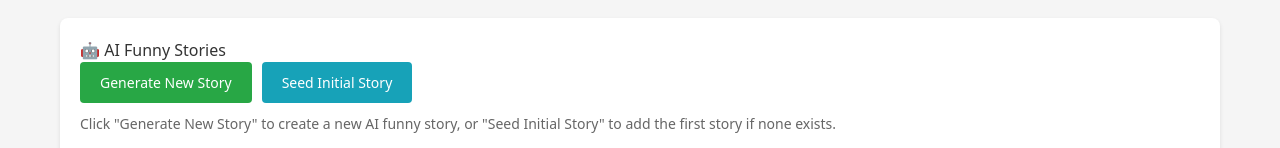
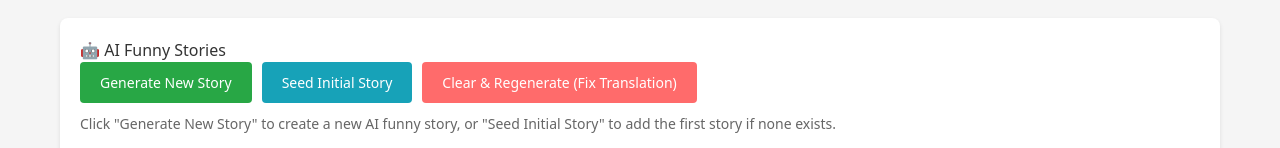
Before and after one commit to olivierpak12/hirwaambasadeur, a Next.js app: page /admin in a window 1280 px wide. Shown: the part 244-392 px from the top of the page. Built offline with nearby package versions, Linux system fonts and the light colour scheme; no server answers; sample sign-in values are in the browser's storage.

Commit message:
feat: add clear and regenerate multilingual story functionality in admin page

```diff
--- a/convex/aiStories.ts
+++ b/convex/aiStories.ts
@@ -173,3 +173,30 @@ export const seedInitialStory = mutation({
     return storyId;
   },
 });
+
+// Clear all stories and generate fresh multilingual story
+export const clearAndRegenerateMutilingual = mutation({
+  args: {},
+  handler: async (ctx) => {
+    // Delete all old stories
+    const allStories = await ctx.db.query('aiStories').collect();
+    for (const story of allStories) {
+      await ctx.db.delete(story._id);
+    }
+
+    // Generate fresh multilingual story
+    const englishStory = await generateFunnyStory('english');
+    const kinyarwandaStory = await generateFunnyStory('kinyarwanda');
+    const frenchStory = await generateFunnyStory('french');
+
+    const newStoryId = await ctx.db.insert('aiStories', {
+      englishText: englishStory,
+      kinyarwandaText: kinyarwandaStory,
+      frenchText: frenchStory,
+      generatedAt: new Date().toISOString(),
+      isActive: true,
+    });
+
+    return newStoryId;
+  },
+});
--- a/src/app/admin/page.tsx
+++ b/src/app/admin/page.tsx
@@ -10,6 +10,7 @@ export default function AdminPage() {
   const stories = useQuery(api.aiStories.getAllStories);
   const generateStory = useMutation(api.aiStories.generateNewStory);
   const seedInitialStory = useMutation(api.aiStories.seedInitialStory);
+  const clearAndRegenerate = useMutation(api.aiStories.clearAndRegenerateMutilingual);
   const schedulingStatus = useQuery(api.aiStories.getSchedulingStatus);
 
   // Check authentication
@@ -43,6 +44,19 @@ export default function AdminPage() {
       window.location.reload(); // Refresh to show the story
     } catch (error) {
       alert('Failed to seed initial story: ' + error);
+    }
+  };
+
+  const handleClearAndRegenerate = async () => {
+    if (!window.confirm('This will delete all old AI stories and generate a fresh multilingual story. Continue?')) {
+      return;
+    }
+    try {
+      await clearAndRegenerate();
+      alert('All old stories cleared. Fresh multilingual story generated!');
+      window.location.reload();
+    } catch (error) {
+      alert('Failed to clear and regenerate: ' + error);
     }
   };
 
@@ -169,6 +183,20 @@ export default function AdminPage() {
               >
                 Seed Initial Story
               </button>
+              <button
+                onClick={handleClearAndRegenerate}
+                style={{
+                  backgroundColor: '#ff6b6b',
+                  color: 'white',
+                  border: 'none',
+                  padding: '10px 20px',
+                  borderRadius: '4px',
+                  cursor: 'pointer',
+                  fontSize: '14px',
+                }}
+              >
+                Clear & Regenerate (Fix Translation)
+              </button>
             </div>
             <p style={{ marginTop: '10px', fontSize: '14px', color: '#666' }}>
               Click "Generate New Story" to create a new AI funny story, or "Seed Initial Story" to add the first story if none exists.
```
